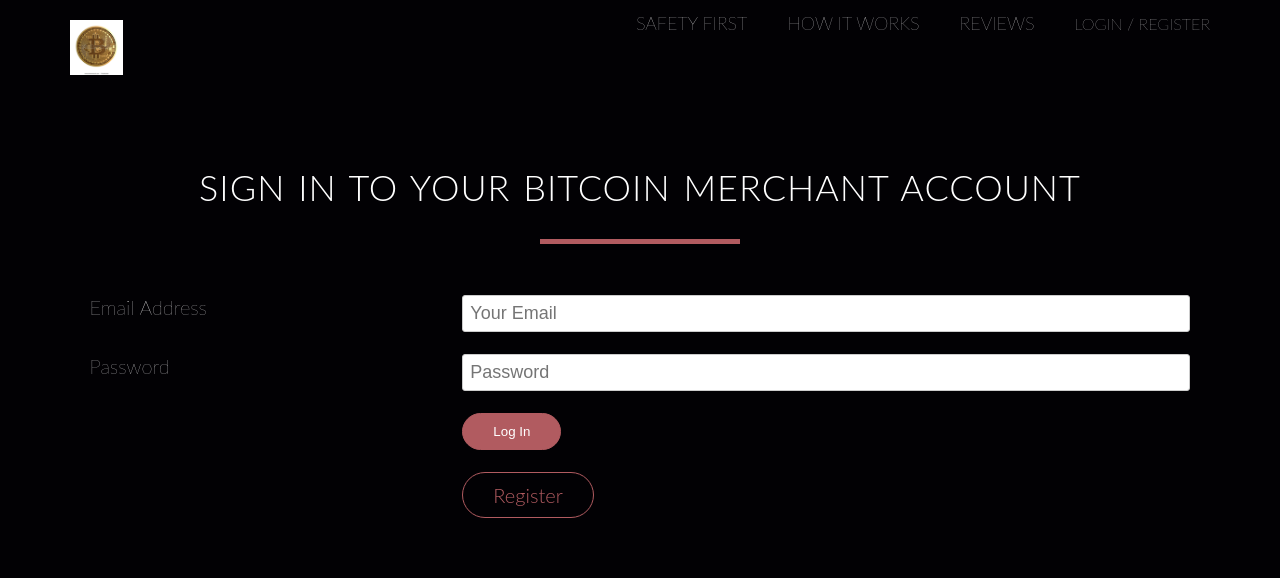
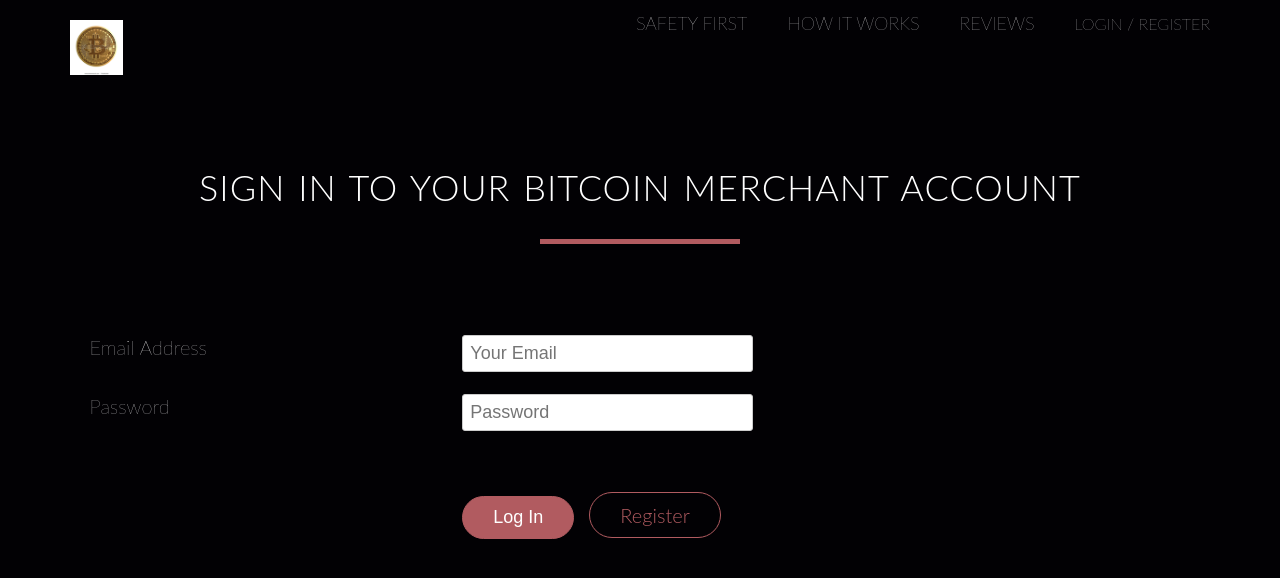
Before and after one commit to SakuraComputing/bitcoin-merchant, a React (Create React App) app: page /login in a window 1280 px wide. Shown: the top 578 px of the page. Built offline with nearby package versions, Linux system fonts and the light colour scheme.

Commit message:
Style Login Form

```diff
--- a/src/components/auth/Login.js
+++ b/src/components/auth/Login.js
@@ -54,10 +54,8 @@ class Login extends Component {
                 <div className="login">
                     <div className="row">
                         <h2 className="lead text-center">Sign in to your Bitcoin Merchant account</h2>
-
                     </div>
                     <div className="login__container">
-
                         <form onSubmit={this.onSubmit}>
                             <div className="row">
                                 <div className="col span-1-of-3">
@@ -95,16 +93,8 @@ class Login extends Component {
                                 <div className="col span-1-of-3">
                                     <label>&nbsp;</label>
                                 </div>
-                                    <div className="col span-2-of-3">
-                                        <input className="btn btn-full" type="submit" value="Log In"/>
-                                    </div>
-                                </div>
-
-                                <div>
-                                    <div className="col span-1-of-3">
-                                        <label>&nbsp;</label>
-                                    </div>
-                                    <div className="col span-2-of-3">
+                                <div className="col span-2-of-3 button-bar">
+                                    <input type="submit" value="Log In" className="btn btn-full input-tag"></input>
                                     <Link className="btn btn-ghost" to="/register">Register</Link>
                                 </div>
                             </div>
--- a/src/styles/base/_base.scss
+++ b/src/styles/base/_base.scss
@@ -83,7 +83,6 @@ h2:after {
     margin-top: 30px;
 }
 
-
 /*----------BUTTONS-----------*/
 .btn:link,
 .btn:visited,
--- a/src/styles/components/_login.scss
+++ b/src/styles/components/_login.scss
@@ -1,12 +1,11 @@
 .login {
     margin: 7%;
+
 }
 
 .login__container {
-    margin-top: 10px;
-    font-size: 100%;
+    margin-top: 50px;
 }
-
 
 .login-form {
     width: 90%;
@@ -16,10 +15,14 @@
 input[type=text],
 input[type=email],
 {
-    width: 100%;
+    width: 40%;
     padding: 7px;
     border-radius: 3px;
     border: 1px solid #ccc;
+}
+
+.input-tag {
+    font-size: 90%;
 }
 
 .form-box {
@@ -34,6 +37,10 @@ input[type=email],
     margin-top: 90px;
 }
 
+.button-bar {
+    margin-top: 50px;
+}
+
 .form-messages {
     width: 70%;
     margin: 0 auto;
```
Lines whose indentation alone changed are shown as unchanged.
